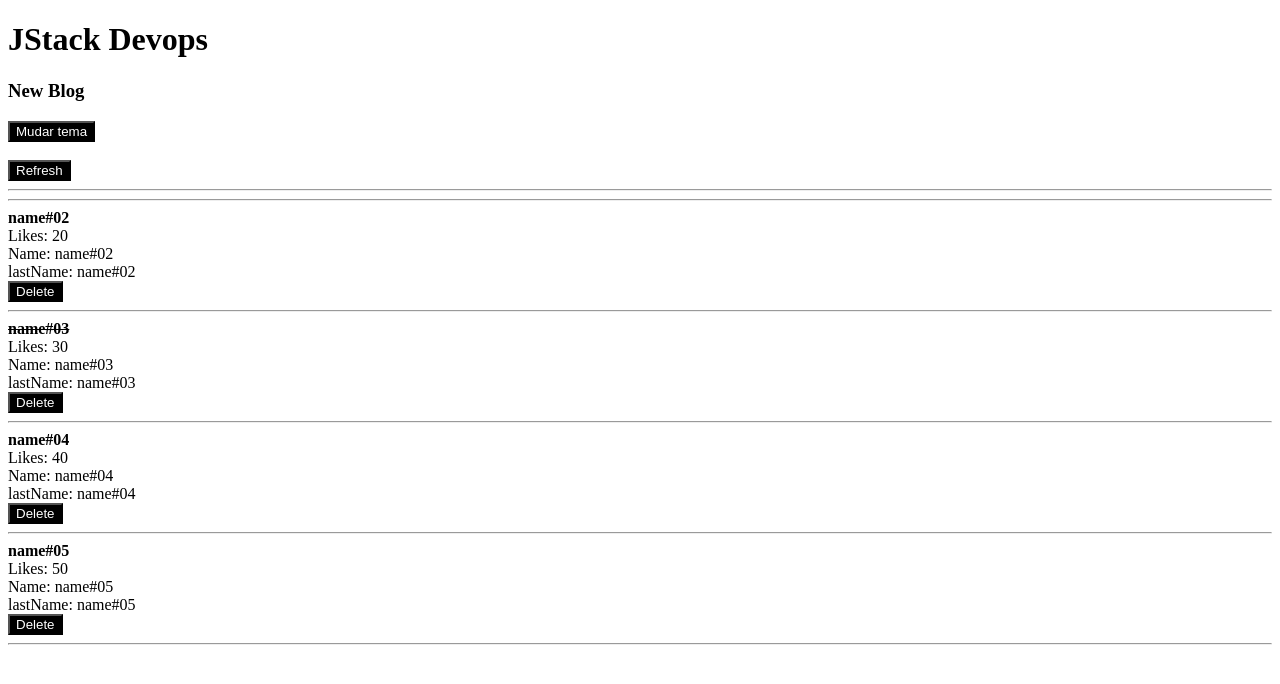
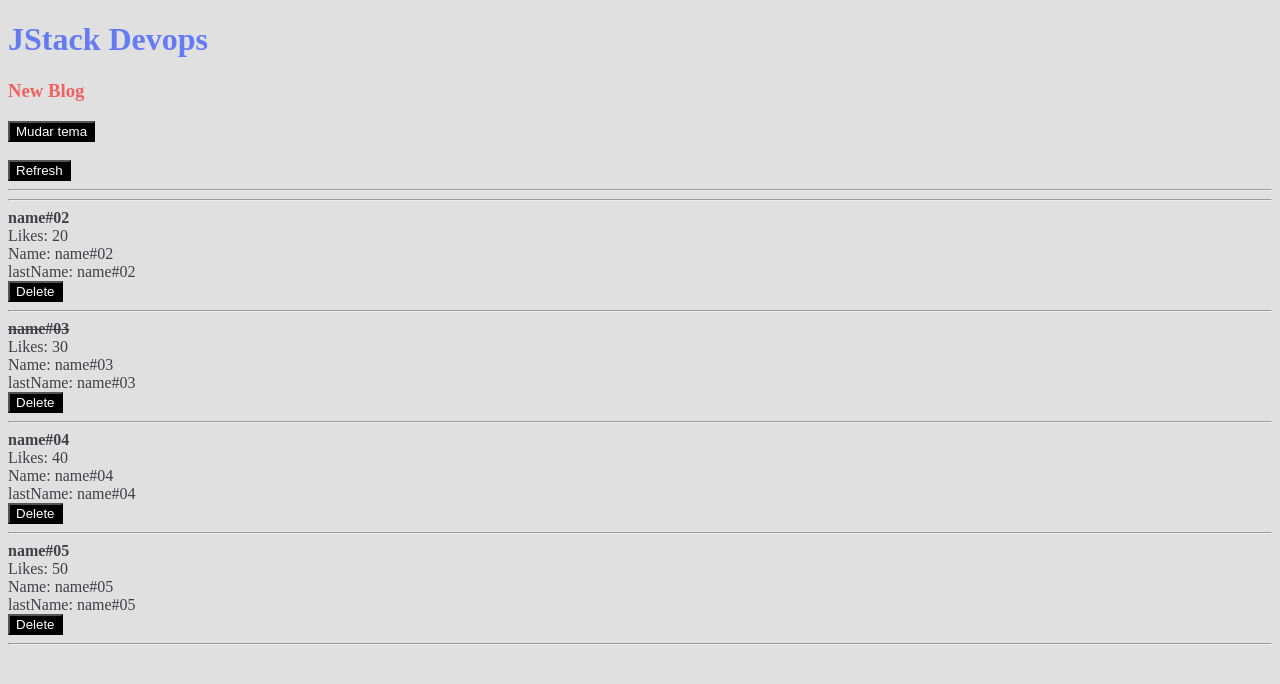
Before and after one commit to JosefStonon/React, a React app: page / in a window 1280 px wide. Shown: the top 684 px of the page. Built offline with nearby package versions, Linux system fonts and the light colour scheme.

Commit message:
css modules

```diff
--- a/package.json
+++ b/package.json
@@ -15,7 +15,9 @@
     "@babel/preset-react": "^7.18.6",
     "babel-loader": "^9.1.2",
     "clean-webpack-plugin": "^4.0.0",
+    "css-loader": "^6.7.3",
     "html-webpack-plugin": "^5.5.0",
+    "style-loader": "^3.3.2",
     "webpack": "^5.78.0",
     "webpack-cli": "^5.0.1",
     "webpack-dev-server": "^4.13.2"
--- /dev/null
+++ b/src/Header.css
@@ -0,0 +1,7 @@
+.title {
+  color: #637BF3;
+}
+
+.subtitle {
+  color: #f16161
+}
--- a/src/Header.js
+++ b/src/Header.js
@@ -2,6 +2,8 @@ import React, { useContext } from "react";
 import PropTypes from 'prop-types';
 
 import Button from "./Button";
+
+import styles from './Header.css';
 
 import { ThemeContext } from "./ThemeContext";
 
@@ -10,9 +12,11 @@ export default function Header(props) {
   const { onToggleTheme } = useContext(ThemeContext)
 
   return (
-    <>
-      <h1>{props.title}</h1>
-      <h3>{props.subtitle}</h3>
+    <div
+
+    >
+      <h1 className={styles.title}>{props.title}</h1>
+      <h3 className={styles.subtitle}>{props.subtitle}</h3>
       <Button
         onClick={onToggleTheme}
       >Mudar tema</Button>
@@ -23,7 +27,7 @@ export default function Header(props) {
       <hr />
       <hr />
 
-    </>
+    </div>
   )
 }
 
--- /dev/null
+++ b/src/index.css
@@ -0,0 +1,4 @@
+body {
+  background: #e0e0e0;
+  color: #414145;
+}
--- a/src/index.js
+++ b/src/index.js
@@ -1,6 +1,7 @@
 import React from "react";
+import ReactDOM  from "react-dom";
 
-import ReactDOM  from "react-dom";
+import './index.css';
 import App from "./App";
 
 ReactDOM.render(
--- a/webpack.config.js
+++ b/webpack.config.js
@@ -20,7 +20,9 @@ module.exports = {
       template: path.resolve(__dirname, 'public', 'index.html')
     }),
 
-    new CleanWebpackPlugin()
+    new CleanWebpackPlugin(),
+
+
   ],
 
   module: {
@@ -30,6 +32,18 @@ module.exports = {
         exclude: /node_modules/,
         use: 'babel-loader',
       },
+      {
+        test: /\.css$/,
+        use: ['style-loader',
+
+              {
+                loader: 'css-loader',
+                options: {
+                  modules: true,
+                },
+              },
+             ],
+      },
     ],
   },
 
```
Also changed, not shown: 2 other files (tests, documents, lock files or other folders).
